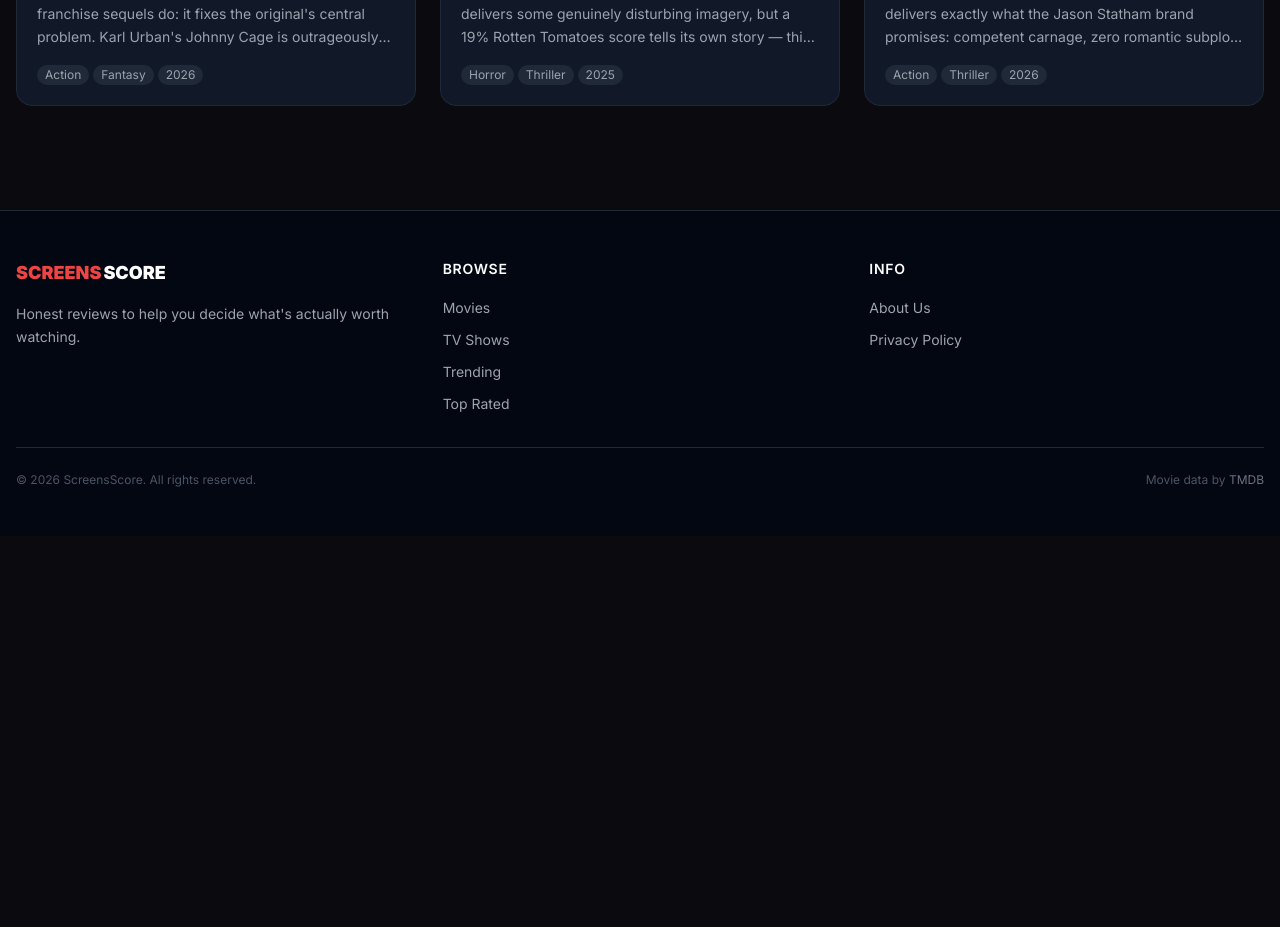
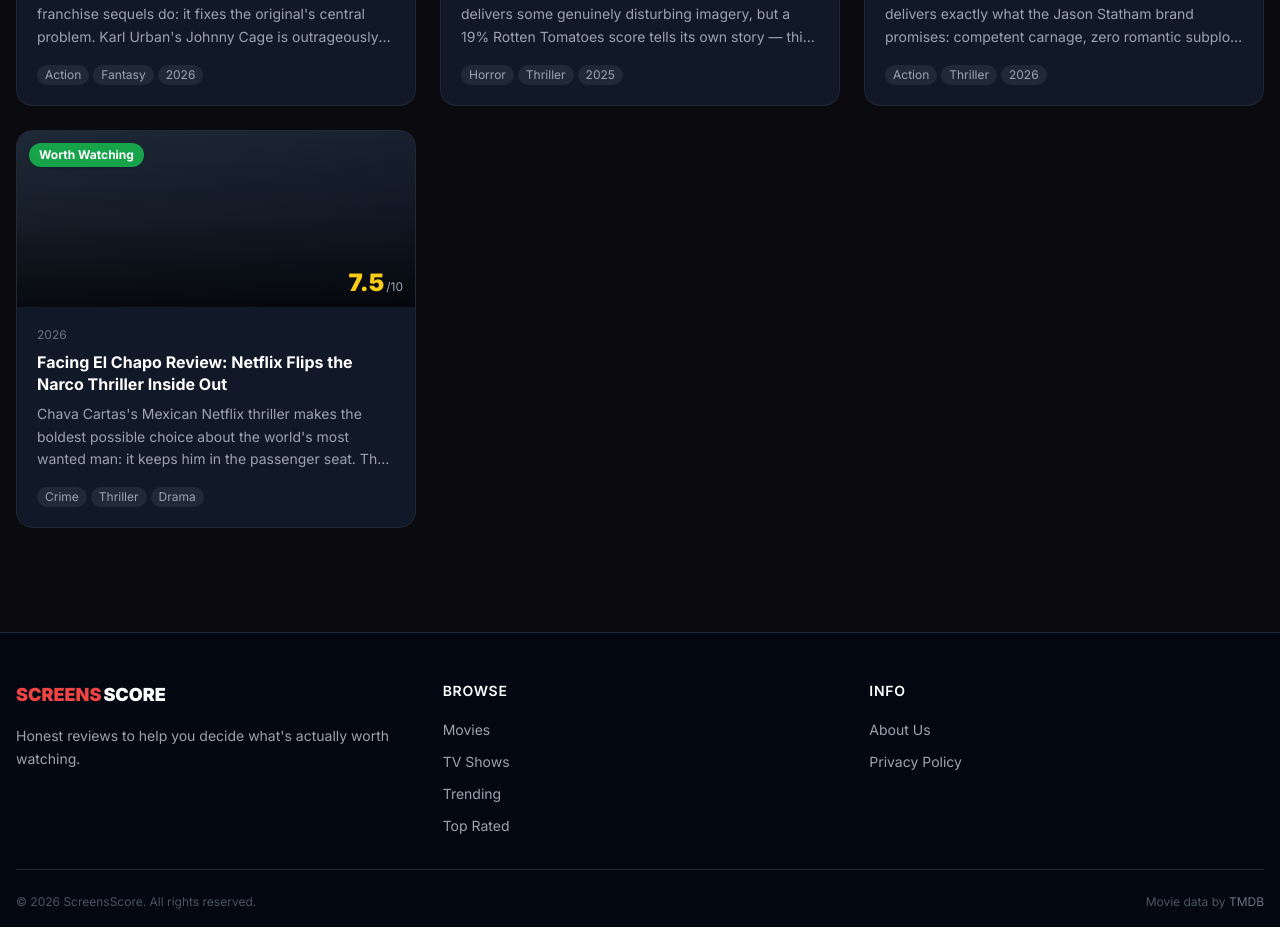
Before and after one commit to HenryPiao/screensscore, a Next.js app: page /reviews in a window 1280 px wide. Shown: the part 4740-5667 px from the top of the page. Before the commit the page ends 5276 px from the top, so only its background shows below. Built offline with nearby package versions, Linux system fonts and the light colour scheme; no server answers.

Commit message:
Add review: Facing El Chapo (2026)

```diff
--- a/src/data/articles.ts
+++ b/src/data/articles.ts
@@ -1388,6 +1388,47 @@
 </ul>
     `,
   },
+  {
+    slug: 'facing-el-chapo-2026-review',
+    title: 'Facing El Chapo Review: Netflix Flips the Narco Thriller Inside Out',
+    movieTitle: 'Facing El Chapo',
+    tmdbId: 1621552,
+    mediaType: 'movie',
+    rating: 7.5,
+    verdict: 'Worth Watching',
+    verdictColor: 'green',
+    excerpt: "Chava Cartas\'s Mexican Netflix thriller makes the boldest possible choice about the world\'s most wanted man: it keeps him in the passenger seat. The result is a taut, surprisingly intimate procedural that works because of what it refuses to glamorize.",
+    publishedAt: '2026-08-28',
+    tags: ['Crime', 'Thriller', 'Drama', 'Netflix', '2026'],
+    content: `
+<p class="lead">Every narco movie ever made has given you El Chapo\'s perspective — the mythology, the tunnels, the power, the legend. <strong>Facing El Chapo</strong> (<em>La Captura</em>) gives you two underpaid federal officers on the night shift in Los Mochis, Sinaloa, and the terrifying minutes after they pull over a stolen car and realize who\'s in the back seat. It is the correct choice, and it makes for one of Netflix\'s better crime films of 2026.</p>
+
+<h2>The Inversion That Makes It Work</h2>
+<p>Director Chava Cartas — who previously made the contained Netflix actioner <em>Contraataque</em> — applies the same chamber-drama discipline here. The film\'s structural spine is simple and devastating: Arturo Carmona (Alfonso Herrera) and Héctor Rosales (Noé Hernández) are two officers who barely know each other, assigned to the same patrol car, who find themselves holding Joaquín "El Chapo" Guzmán at the worst possible moment. Every subsequent scene asks a single question: will they do their jobs?</p>
+<p>This inversion — the fugitive as passenger, the cops as protagonists — strips the narco genre of its usual seductions. El Chapo, played with controlled menace by Héctor Kotsifakis, is not given a dominant interior perspective or a glamorized mythology. He sits in the patrol car, offers money, and reminds the officers of what he can do to their families. Cartas never lets the camera linger on his legend. The result is that Guzmán becomes genuinely threatening in the way power is actually threatening: impersonal, structural, and capable of reaching anywhere.</p>
+
+<h2>Herrera and Hernández Hold the Film Together</h2>
+<p>Alfonso Herrera anchors the film with a performance of quiet physical precision. Arturo is a man whose financial desperation — his wife is pregnant, they can\'t afford another child, he\'s working night shifts for overtime — makes the corruption offer legible in a way that feels uncomfortable rather than judgmental. The scene where he simply cannot reach his wife by phone, not knowing if cartel men have already arrived at his home, is the film\'s most nerve-wracking passage, and Herrera plays it with a stillness that registers more than shouting would.</p>
+<p>Noé Hernández\'s Rosales provides the necessary counterpoint — the officer whose suspicions about Arturo create a secondary tension that the film eventually resolves with grace. Their two-hander dynamic gives the procedural mechanics an emotional through-line that most films in this genre don\'t bother with.</p>
+
+<h2>Where the Fuel Runs Low</h2>
+<p>The film runs 91 minutes and occasionally feels like it runs longer. Several scenes in the motel sequence — where the officers are holed up waiting for naval backup — repeat emotional beats that have already been established. The supporting characters (the motel attendant, the cartel lieutenant) function primarily as plot machinery and are underdeveloped enough to feel like sketches. And the film\'s Spanish-language naturalism sometimes works against the pacing in its second act, where the procedural tension goes slack for stretches before snapping back.</p>
+<p>These are real limitations. But they\'re the limitations of a film trying to do something specific and largely succeeding, rather than a film failing at something generic.</p>
+
+<h2>The Verdict</h2>
+<p>Facing El Chapo is one of the more quietly intelligent crime films on Netflix right now. Based on the actual January 2016 recapture of Guzmán in Sinaloa, it finds its power in compression and restraint — in the ordinary human beings who had to decide, in real time, whether to do an extraordinary thing. Cartas trusts his actors and his premise enough to resist the genre\'s usual spectacle, and the result is a film that stays with you not because El Chapo is frightening, but because Arturo and Rosales are recognizable.</p>
+
+<h2>Pros & Cons</h2>
+<ul>
+  <li>✅ The perspective inversion — officers as protagonists, El Chapo as passenger — is exactly right</li>
+  <li>✅ Alfonso Herrera delivers the film\'s best performance with quiet, physical specificity</li>
+  <li>✅ Chamber-drama discipline keeps the scale intimate and the stakes personal</li>
+  <li>✅ Kotsifakis\'s Guzmán is more threatening for being de-glamorized</li>
+  <li>❌ Motel sequence repeats emotional beats and drags the second act</li>
+  <li>❌ Supporting characters are underdeveloped and function mainly as plot mechanics</li>
+</ul>
+    `,
+  },
 ]
 
 export function getArticleBySlug(slug: string): Article | undefined {
```
